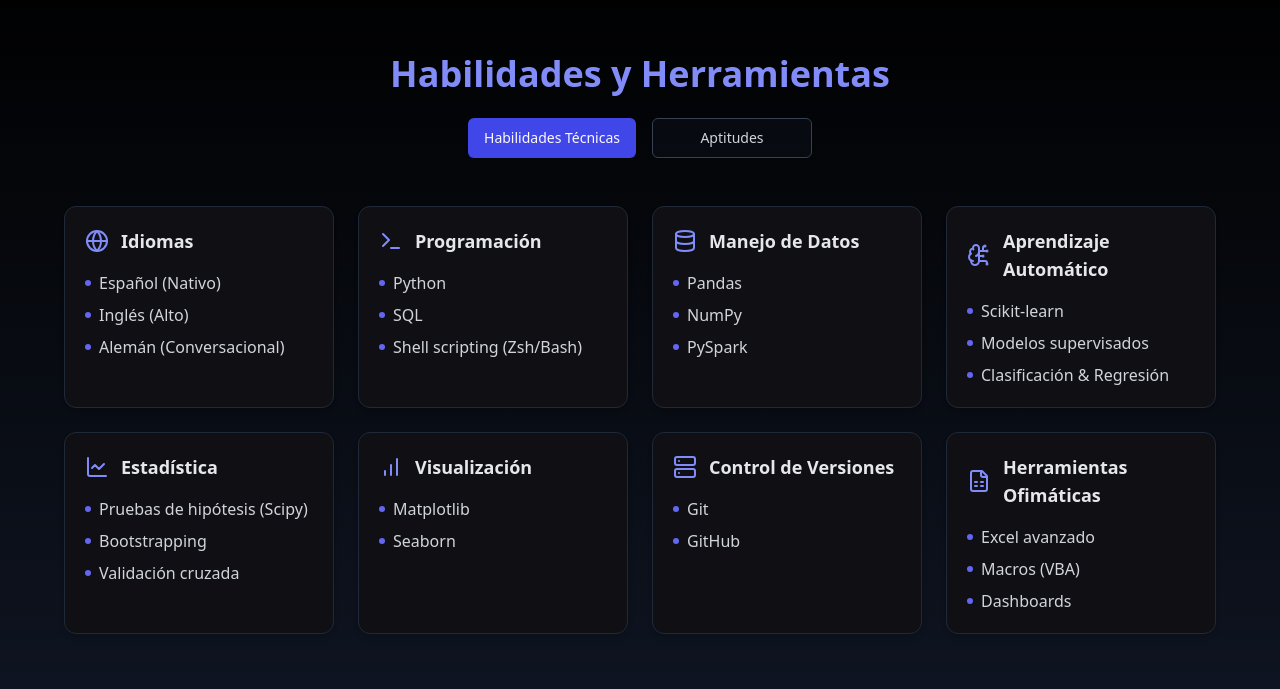
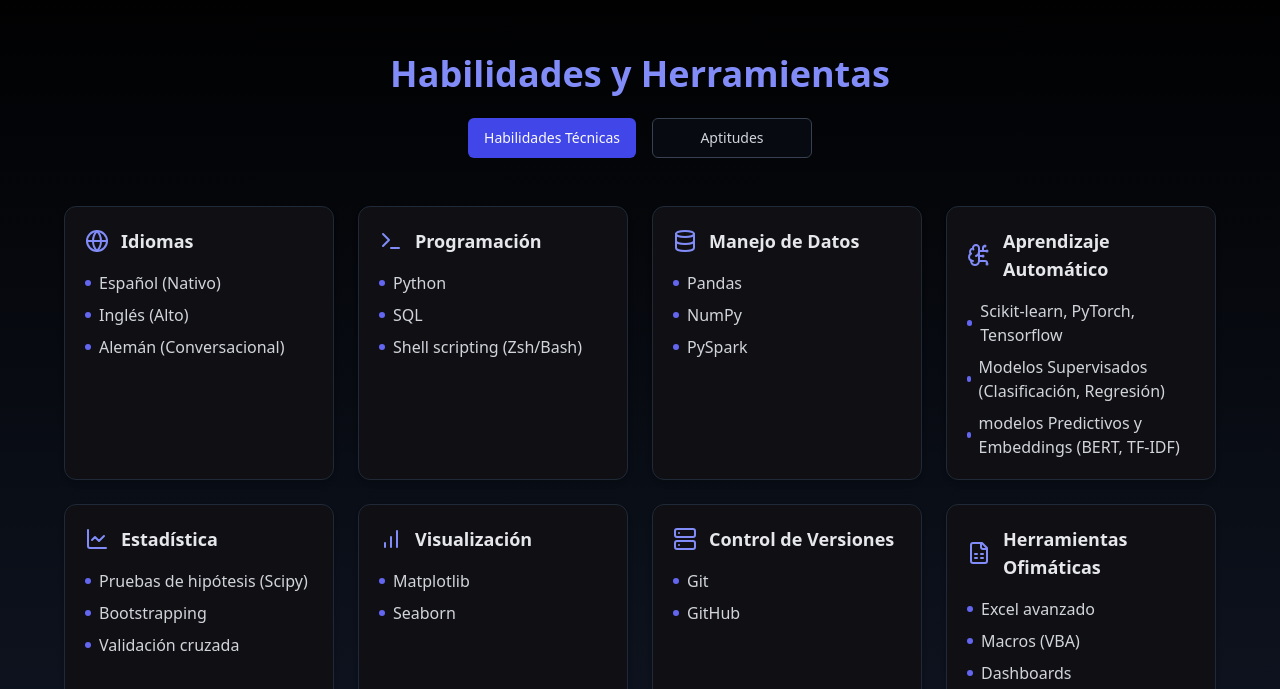
Before and after one commit to Hacanaval/cv-hugo-canaval, a React (Vite) app: page /home in a window 1280 px wide. Shown: the part 2111-2800 px from the top of the page. Built offline with nearby package versions, Linux system fonts and the light colour scheme.

Commit message:
Fix text and skill descriptions
- Fixed a spacing issue in the Spanish welcome text.
- Updated the "Aprendizaje Automático" and "Machine Learning" skill descriptions in Spanish and English, respectively.

```diff
--- a/src/components/sections/SkillsSection.tsx
+++ b/src/components/sections/SkillsSection.tsx
@@ -1,3 +1,4 @@
+
 import React, { useState, useRef, useEffect } from "react";
 import { useLanguage } from "@/contexts/LanguageContext";
 import { translations } from "@/utils/translations";
@@ -72,8 +73,8 @@ const SkillsSection: React.FC = () => {
       icon: <BrainCircuit size={24} />,
       title: t.mlTitle,
       skills: language === 'es' ?
-        ["Scikit-learn", "Modelos supervisados", "Clasificación & Regresión"] :
-        ["Scikit-learn", "Supervised Models", "Classification & Regression"]
+        ["Scikit-learn, PyTorch, Tensorflow", "Modelos Supervisados (Clasificación, Regresión)", "modelos Predictivos y Embeddings (BERT, TF-IDF)"] :
+        ["Scikit-learn, PyTorch, Tensorflow", "Supervised Models (Classification, Regression)", "Predictive Models and Embeddings (BERT, TF-IDF)"]
     },
     {
       icon: <LineChart size={24} />,
--- a/src/utils/translations.ts
+++ b/src/utils/translations.ts
@@ -1,3 +1,4 @@
+
 import { LanguageType } from "@/contexts/LanguageContext";
 
 type TranslationType = {
@@ -158,7 +159,7 @@ export const translations: Record<LanguageType, TranslationType> = {
     // Hero section
     welcomeTitle: "¡Hola! Soy Hugo Canaval.",
     welcomeSubtitle: "Del mundo comercial al mundo IT. Transformando negocios con datos, visión y tecnología.",
-    welcomeText: "Durante más de seis años me enfoqué en el mundo comercial de empresas como Nielsen, Mondelēz, Bavaria (AB InBev) y British American Tobacco.Fui reconocido por alcanzar objetivos exigentes, utilizando los datos de forma inteligente, liderando equipos, negociando con grandes clientes y construyendo estrategias comerciales exitosas.\n\nPero algo me faltaba...\n\nQuería ir más allá. No solo usar los datos, sino crear con ellos, convertirlos en inteligencia y construir soluciones.\n\nAsí que me enfoqué en aprender y decidí dedicarme tiempo completo a estudiar ciencia de datos, machine learning e inteligencia artificial. Estoy transformando mi carrera desde las raíces para seguir el camino que verdaderamente me apasiona.\n\nMi objetivo es convertirme en un Data Scientist que combine lo mejor de dos mundos:\n🚀 Capacidades técnicas robustas + 🧠 Visión estratégica de negocio",
+    welcomeText: "Durante más de seis años me enfoqué en el mundo comercial de empresas como Nielsen, Mondelēz, Bavaria (AB InBev) y British American Tobacco. Fui reconocido por alcanzar objetivos exigentes, utilizando los datos de forma inteligente, liderando equipos, negociando con grandes clientes y construyendo estrategias comerciales exitosas.\n\nPero algo me faltaba...\n\nQuería ir más allá. No solo usar los datos, sino crear con ellos, convertirlos en inteligencia y construir soluciones.\n\nAsí que me enfoqué en aprender y decidí dedicarme tiempo completo a estudiar ciencia de datos, machine learning e inteligencia artificial. Estoy transformando mi carrera desde las raíces para seguir el camino que verdaderamente me apasiona.\n\nMi objetivo es convertirme en un Data Scientist que combine lo mejor de dos mundos:\n🚀 Capacidades técnicas robustas + 🧠 Visión estratégica de negocio",
 
     // About section
     aboutTitle: "¿Quién soy?",
```
